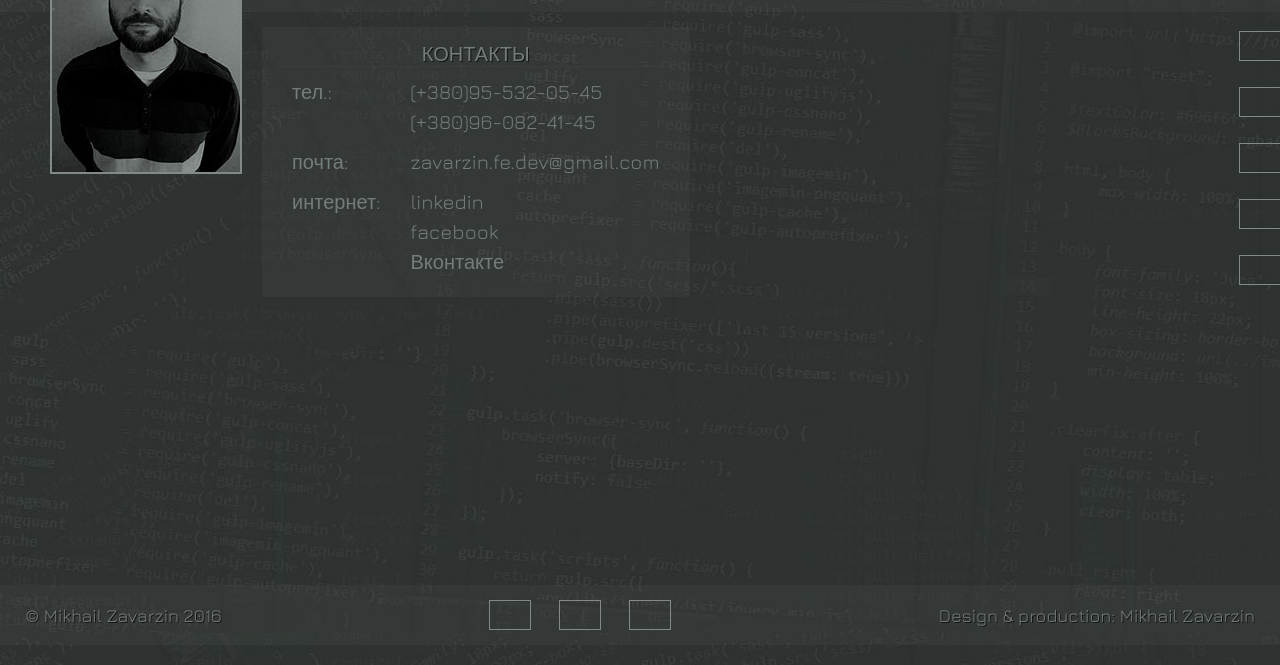
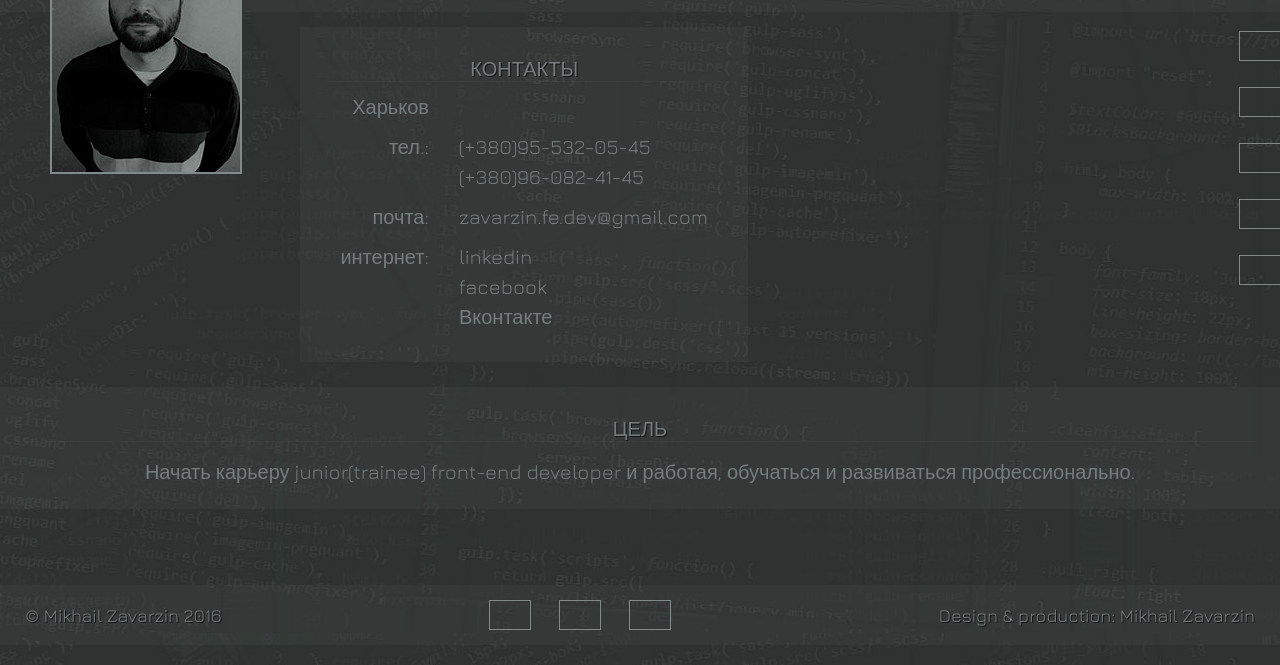
Before and after one commit to mihoz-fe/cv.zavarzin, a website: page pages/resume.html in a window 1280 px wide. Shown: the part 135-800 px from the top of the page. Drawn offline with nearby package versions, Linux system fonts and the light colour scheme.

Commit message:
add "objective" dlock. Fixed footer & wrapper bugs.

```diff
--- a/pages/resume.html
+++ b/pages/resume.html
@@ -41,21 +41,27 @@
 		</div>
 		</header>
 <!-- content -->
-		<div class="contacts">
+	<!-- contacts -->
+		<div class="section contacts">
 			<h3 class="section-title">контакты</h3>
 			<table>
 				<tr>
-					<td>тел.:</td>
+					<td class="col1">
+						Харьков
+					</td>
+				</tr>
+				<tr>
+					<td class="col1">тел.:</td>
 					<td>
 						(+380)95-532-05-45 <br>(+380)96-082-41-45
 					</td>
 				</tr>
 				<tr>
-					<td>почта:</td>
+					<td class="col1">почта:</td>
 					<td><a href="#"> zavarzin.fe.dev@gmail.com</a></td>
 				</tr>
 				<tr>
-					<td>интернет:</td>
+					<td class="col1">интернет:</td>
 					<td>
 						<a href="https://ua.linkedin.com/in/mikhail-zavarzin-fe" target="_blank">linkedin</a><br>
 						<a href="https://www.facebook.com/mikhail.zavarzin" target="_blank">facebook</a><br>
@@ -64,11 +70,18 @@
 				</tr>
 			</table>
 		</div>
-
+	<!-- contacts finish -->
+	<!-- objective -->
+		<div class="section objective">
+			<h3 class="section-title">цель</h3>
+			<p>
+				Начать карьеру junior(trainee) front-end developer и работая, обучаться и развиваться профессионально.
+			</p>
+		</div>
  	</div>
 <!-- footer strt -->
 
-	<footer class="footer">
+	<footer class="footer clearfix">
 		<span class="copyright pull-left">
 			&copy; Mikhail Zavarzin 2016
 		</span>
--- a/scss/resume.scss
+++ b/scss/resume.scss
@@ -39,16 +39,22 @@ body {
 .wrapper {
 	min-height: 100%;
 	padding-top: 40px;
+	padding-bottom: 82px;
 	box-sizing: border-box;
 }
 
 @import "header";
 
-.contacts {
+.section {
 	display: inline-block;
 	background: $blocksBackground;
-	padding: 15px;
-	margin-right: 15px;
+	padding: 25px;
+	margin-bottom: 25px;
+}
+
+.contacts {
+	margin-left: 3%;
+	margin-right: 3%;
 	td {
 		padding: 5px 15px;
 		line-height: 30px;
@@ -67,7 +73,20 @@ body {
 	text-transform: uppercase;
 	text-shadow: 1px 1px 0 $textShadow;
 	margin-bottom: 5px;
+	padding-top: 5px;
 	border-bottom: 1px solid $blocksBackground;
 }
 
+.col1 {
+	text-align: end;
+}
+
+.objective {
+	display: block;
+	p {
+		text-align: center;
+		margin-top: 18px;
+	}
+}
+
 @import "footer";
```
Also changed, not shown: css/resume.css.
